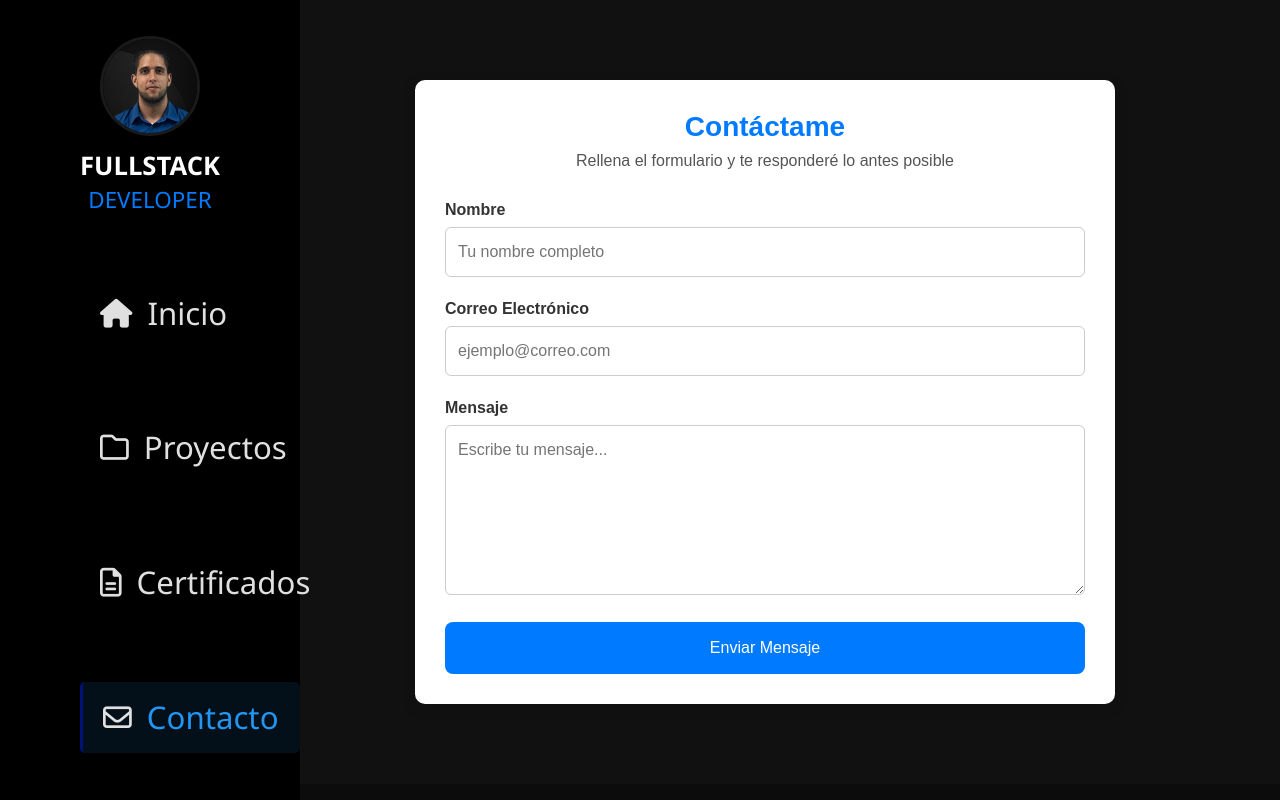
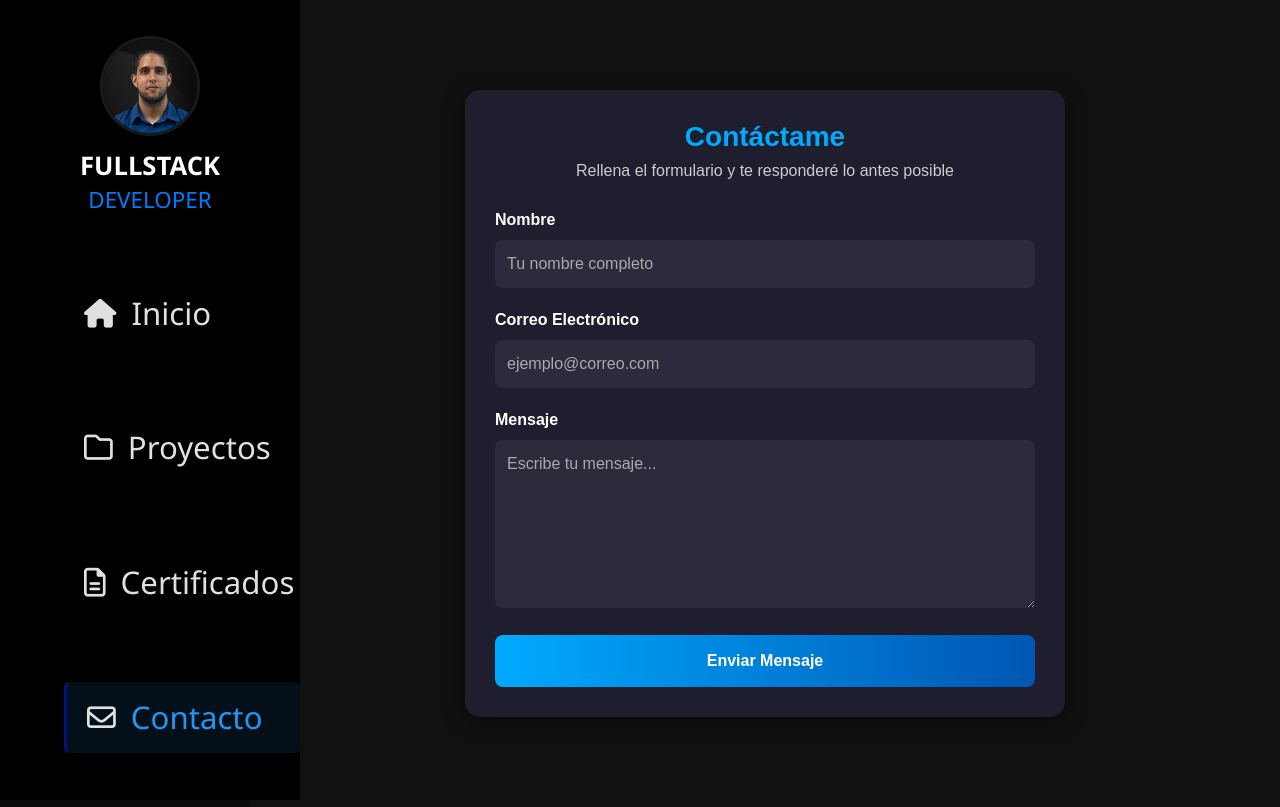
Before and after one commit to Flarxx/PortFolio, a Django app: page /contacto/ in a window 1280 px wide. Run offline with Django 5.2, Linux system fonts and the light colour scheme.

Commit message:
portfolio listo me faltaria agregar los proyectos cambie el estilo del formulario falta probarlo

```diff
--- a/nucleo/static/css/formulario.css
+++ b/nucleo/static/css/formulario.css
@@ -1,74 +1,111 @@
+/* Contenedor principal */
 .contact-container {
-    max-width: 700px;
-    margin: 40px auto;
-    background: #fff;
+    max-width: 600px;
+    margin: 50px auto;
+    background: #1e1e2f;
     padding: 30px;
-    border-radius: 10px;
-    box-shadow: 0px 4px 15px rgba(0,0,0,0.1);
+    border-radius: 15px;
+    box-shadow: 0px 4px 20px rgba(0, 0, 0, 0.5);
+    color: #ffffff;
+    font-family: 'Arial', sans-serif;
 }
 
+/* Título */
 .contact-title {
     font-size: 28px;
     font-weight: bold;
+    color: #00aaff;
     text-align: center;
-    color: #007bff;
     margin-bottom: 5px;
 }
 
 .contact-subtitle {
     text-align: center;
-    color: #555;
+    color: #ccc;
     margin-bottom: 25px;
 }
 
+/* Mensaje de éxito */
 .contact-success {
-    background-color: #d4edda;
-    color: #155724;
+    background-color: #2d4a2d;
+    color: #a6f1a6;
     padding: 12px;
     border-radius: 5px;
-    margin-bottom: 15px;
+    margin-bottom: 20px;
     text-align: center;
 }
 
+/* Formulario */
+.contact-form {
+    display: flex;
+    flex-direction: column;
+}
+
+/* Grupos de campos */
 .contact-form .form-group {
     margin-bottom: 20px;
 }
 
+/* Etiquetas */
 .contact-form label {
     display: block;
     font-weight: bold;
-    margin-bottom: 5px;
-    color: #333;
+    margin-bottom: 8px;
+    color: #ffffff;
 }
 
+/* Inputs y textarea */
 .contact-form input,
 .contact-form textarea {
     width: 100%;
     padding: 12px;
-    border: 1px solid #ccc;
-    border-radius: 6px;
+    background: #2b2b3c;
+    border: none;
+    border-radius: 8px;
+    color: #fff;
     font-size: 16px;
-    transition: border-color 0.3s ease;
+    transition: all 0.3s ease;
 }
 
 .contact-form input:focus,
 .contact-form textarea:focus {
-    border-color: #007bff;
     outline: none;
+    background: #33334d;
+    box-shadow: 0 0 5px #00aaff;
 }
 
+/* Placeholder */
+.contact-form input::placeholder,
+.contact-form textarea::placeholder {
+    color: #aaa;
+}
+
+/* Botón */
 .btn-contact {
-    background-color: #007bff;
+    background: linear-gradient(90deg, #00aaff, #0056b3);
     color: white;
     padding: 14px 20px;
     border: none;
     border-radius: 8px;
     font-size: 16px;
+    font-weight: bold;
     cursor: pointer;
-    width: 100%;
-    transition: background 0.3s ease;
+    transition: background 0.3s ease, transform 0.2s ease;
 }
 
 .btn-contact:hover {
-    background-color: #0056b3;
+    background: linear-gradient(90deg, #0056b3, #00aaff);
+    transform: scale(1.02);
 }
+
+/* Responsive */
+@media (max-width: 768px) {
+    .contact-container {
+        padding: 20px;
+        margin: 20px;
+    }
+
+    .contact-title {
+        font-size: 24px;
+    }
+}
--- a/nucleo/static/css/styles.css
+++ b/nucleo/static/css/styles.css
@@ -83,7 +83,7 @@ nav ul li a {
   transition: background-color 0.3s, color 0.3s;
   font-family: 'Segoe UI', Tahoma, Geneva, Verdana, sans-serif;
   font-weight: 500;
-  margin-left: 5rem;
+  margin-left: 4rem;
   margin-top: 4rem;
 }
 
@@ -326,3 +326,5 @@ nav ul li a span {
 }
 
 /*PROBANDO HEADER MOBILE */
+
+/* probando estilos */
```
